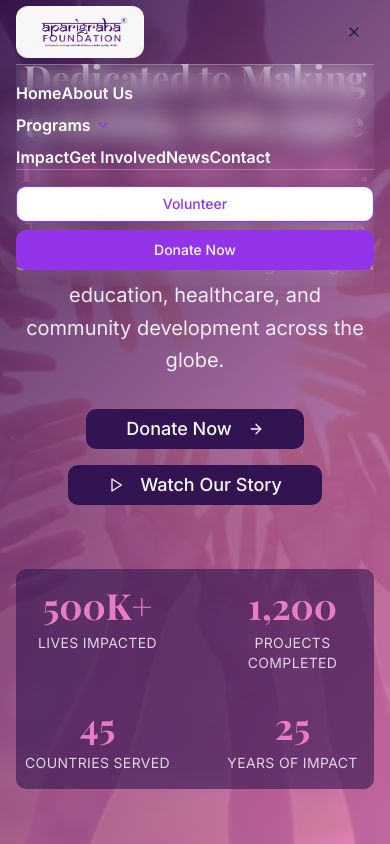
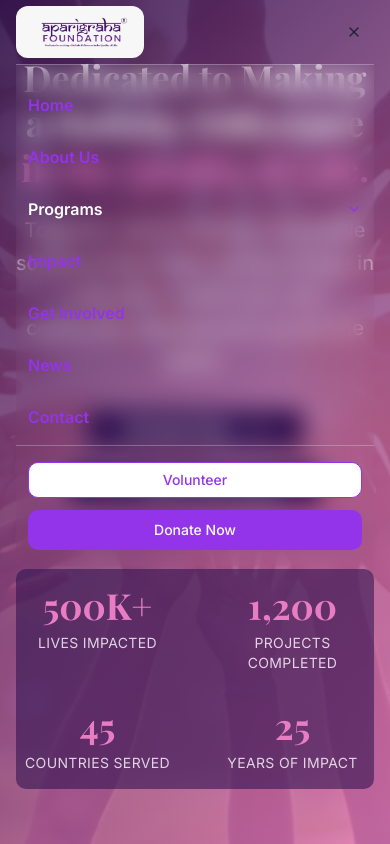
Before and after one commit to kashvishetty2410/aparigraha-foundation, a React (Vite) app: page / in a window 390 px wide. Both pictures are taken after a click on the button 354 px from the left and 32 px from the top of the page. Shown: the top 844 px of the page. Built offline with nearby package versions, Linux system fonts and the light colour scheme.

Commit message:
navbar spacing fixed in the mobile ui

```diff
--- a/src/components/Navigation.tsx
+++ b/src/components/Navigation.tsx
@@ -124,15 +124,15 @@ const Navigation = () => {
           </Button>
         </div>
 
-        {/* Mobile Menu */}
+        {/* ✅ Mobile Menu (Spacing Fixed) */}
         {isMobileMenuOpen && (
-          <div className="lg:hidden py-4 border-t border-border/30 bg-transparent backdrop-blur-md">
+          <div className="lg:hidden py-4 border-t border-border/30 bg-transparent backdrop-blur-md space-y-1">
             {navItems.map((item) =>
               item.dropdown ? (
                 <div key={item.name} className="relative">
                   <button
                     type="button"
-                    className="nav-link flex items-center space-x-1 w-full py-2 text-purple-600 font-semibold"  // ✅ CHANGED COLOR
+                    className="nav-link flex items-center justify-between w-full py-3 px-3 text-purple-600 font-semibold"
                     onClick={() =>
                       setOpenDropdown((prev) =>
                         prev === item.name ? null : item.name
@@ -140,15 +140,20 @@ const Navigation = () => {
                     }
                   >
                     <span>{item.name}</span>
-                    <ChevronDown className="h-4 w-4 text-purple-600" /> {/* ✅ CHANGED COLOR */}
+                    <ChevronDown
+                      className={`h-4 w-4 text-purple-600 transition-transform duration-300 ${
+                        openDropdown === item.name ? "rotate-180" : ""
+                      }`}
+                    />
                   </button>
+
                   {openDropdown === item.name && (
-                    <div className="pl-4">
+                    <div className="pl-5 pr-3 pb-2 space-y-1">
                       {item.dropdown.map((dropdownItem) => (
                         <a
                           key={dropdownItem.name}
                           href={dropdownItem.href}
-                          className="block py-1 text-sm text-purple-600 hover:text-purple-800 transition-colors" // ✅ CHANGED COLOR
+                          className="block py-2 px-2 text-sm text-purple-600 hover:text-purple-800 transition-colors"
                           onClick={() => {
                             setIsMobileMenuOpen(false);
                             setOpenDropdown(null);
@@ -164,7 +169,7 @@ const Navigation = () => {
                 <a
                   key={item.name}
                   href={item.href}
-                  className="nav-link py-2 text-purple-600 font-semibold hover:text-purple-800 transition-colors" // ✅ CHANGED COLOR
+                  className="block w-full py-3 px-3 text-purple-600 font-semibold hover:text-purple-800 transition-colors"
                   onClick={() => setIsMobileMenuOpen(false)}
                 >
                   {item.name}
@@ -173,7 +178,7 @@ const Navigation = () => {
             )}
 
             {/* Mobile CTA */}
-            <div className="flex flex-col space-y-2 pt-4 border-t border-border/30">
+            <div className="flex flex-col space-y-3 pt-4 mt-2 border-t border-border/30 px-3">
               <Button
                 variant="outline"
                 size="sm"
```
